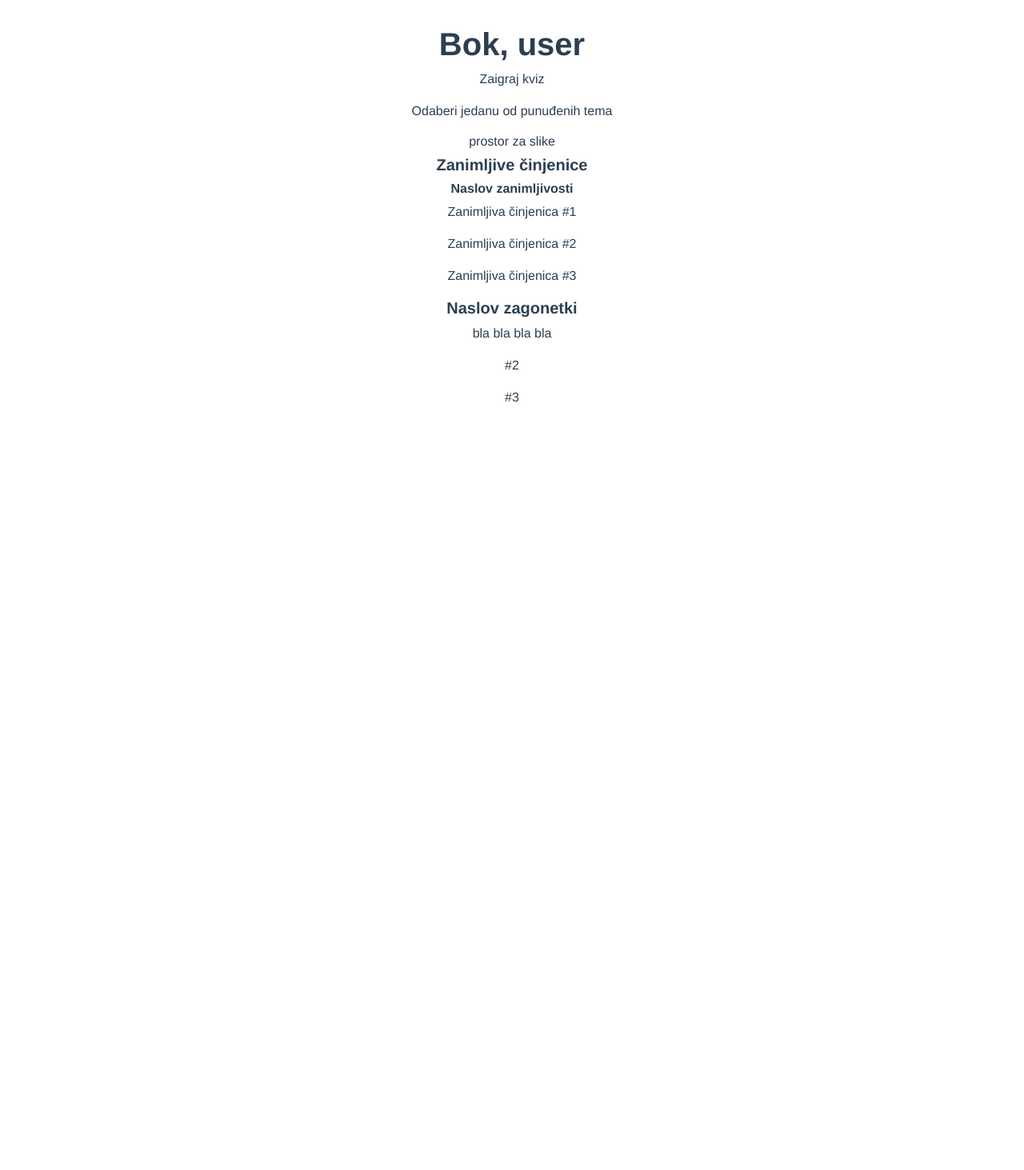
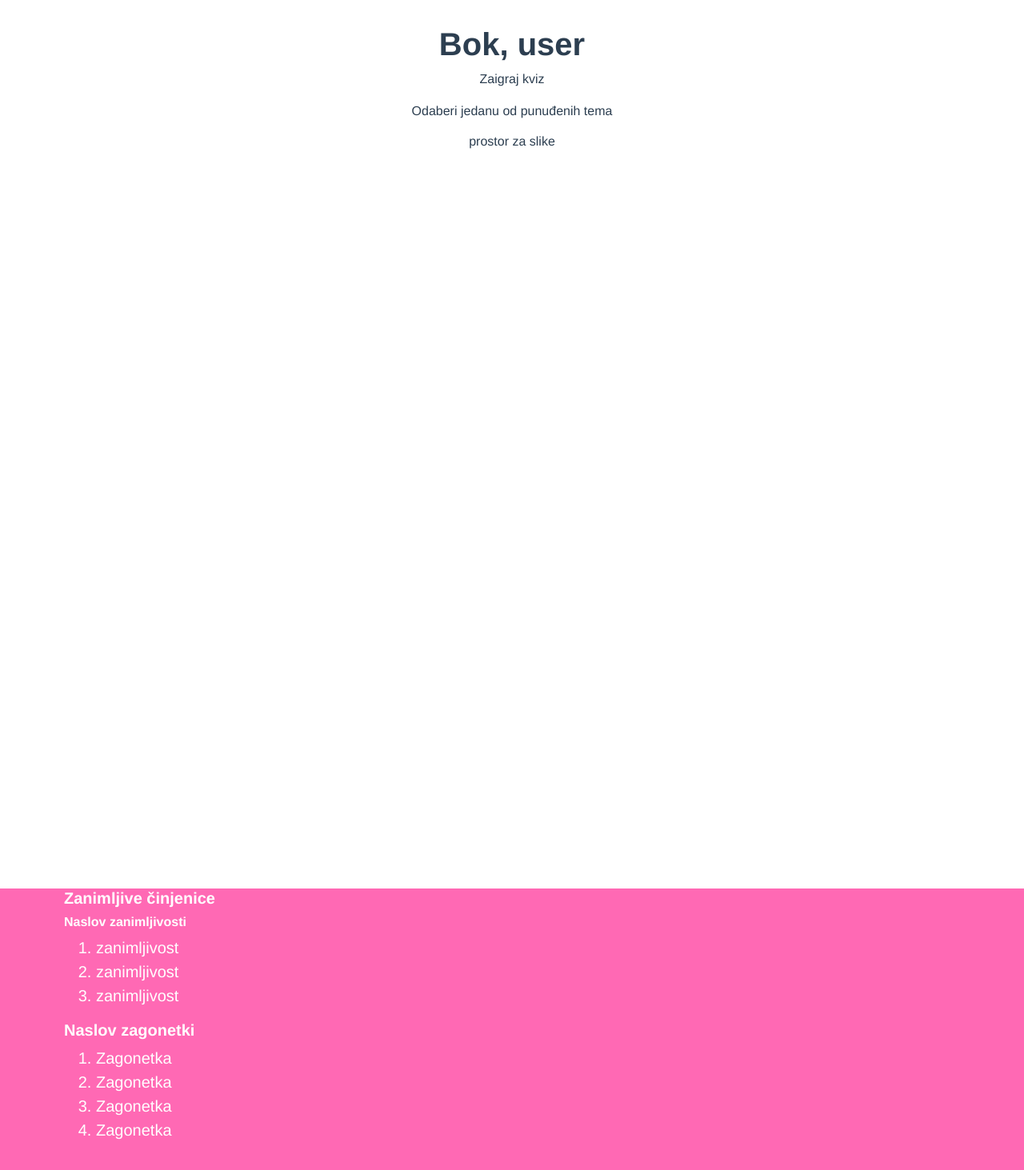
Before and after one commit to kuveeee/misli_brzo, a Vue app in the folder misli_brzo/: page /about in a window 1280 px wide. Shown: the part 53-1516 px from the top of the page at 80% size. Before the commit the page ends 800 px from the top, so only its background shows below. Built offline with nearby package versions, Linux system fonts and the light colour scheme.

Commit message:
Uređivanje CSS
uređivanje about stranice. dodovanje css

```diff
--- a/misli_brzo/src/views/About.vue
+++ b/misli_brzo/src/views/About.vue
@@ -1,22 +1,53 @@
 <template>
   <div class="about">
-    <h1><b>Bok, user</b></h1>
-        <p>Zaigraj kviz</p>
-        <p>Odaberi jedanu od punuđenih tema</p>
+    <div class="prvi_blok">
+      <h1><b>Bok, user</b></h1>
+      <p>Zaigraj kviz</p>
+      <p>Odaberi jedanu od punuđenih tema</p>
       <h6>prostor za slike</h6>
-     <h5><b>Zanimljive činjenice</b></h5>
-        <h6><b>Naslov zanimljivosti</b></h6><!--o čemu govore tjedne zanjmiljovsti, npr voda-->
-          <p>Zanimljiva činjenica #1</p>
-          <p>Zanimljiva činjenica #2</p>
-          <p>Zanimljiva činjenica #3</p>
-     <h5><b>Naslov zagonetki</b></h5>
-       <p> bla bla bla bla</p>
-       <p> #2</p>
-       <p> #3</p>
+    </div>
 
+    <div class="drugi_blok">
+      <div class="zanimljive_činjenice">
+        <h5><b>Zanimljive činjenice</b></h5>
+        <div class="naslov_zanimljivosti">
+          <h6><b>Naslov zanimljivosti</b></h6>
+          <!--o čemu govore tjedne zanjmiljovsti, npr voda-->
+        </div>
+        <ol>
+          <li>zanimljivost</li>
+          <li>zanimljivost</li>
+          <li>zanimljivost</li>
+        </ol>
+
+        <div class="zagonetke">
+          <div class="naslov_zagonetki">
+            <h5><b>Naslov zagonetki</b></h5>
+            <ol>
+              <li>Zagonetka</li>
+              <li>Zagonetka</li>
+              <li>Zagonetka</li>
+              <li>Zagonetka</li>
+            </ol>
+          </div>
+        </div>
+      </div>
+    </div>
   </div>
 </template>
 
 <style>
+.prvi_blok {
+  height: 1080px;
+}
 
+.drugi_blok {
+  color: white;
+  height: 1080px;
+  background-color: hotpink;
+  padding-left: 80px;
+  padding-right: 80px;
+  font-size: 20px;
+  text-align: left;
+}
 </style>
```
Also changed, not shown: misli_brzo/src/components/@/assets/game-controller.svg (added).
